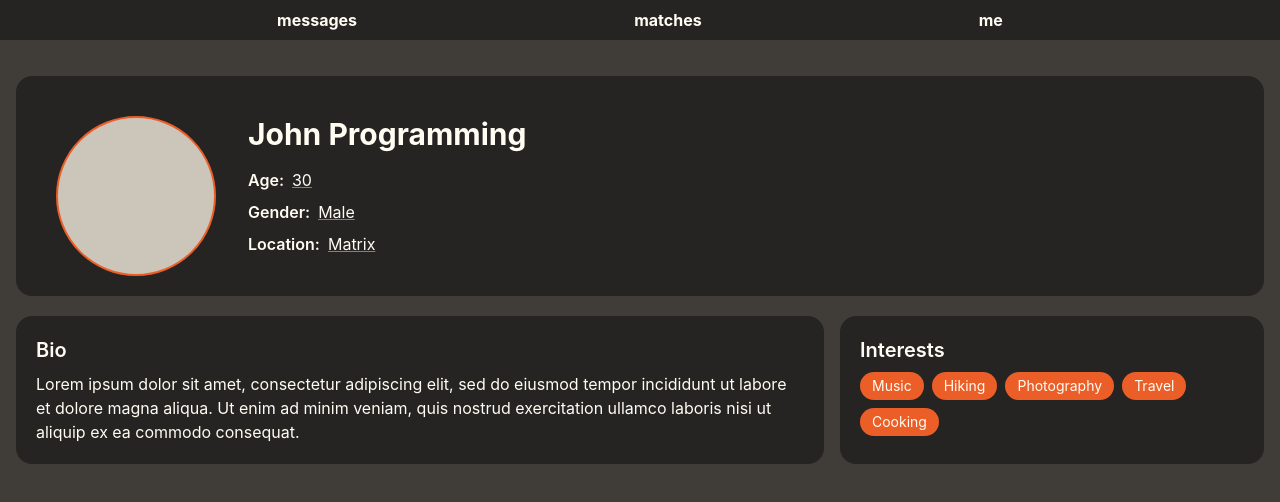
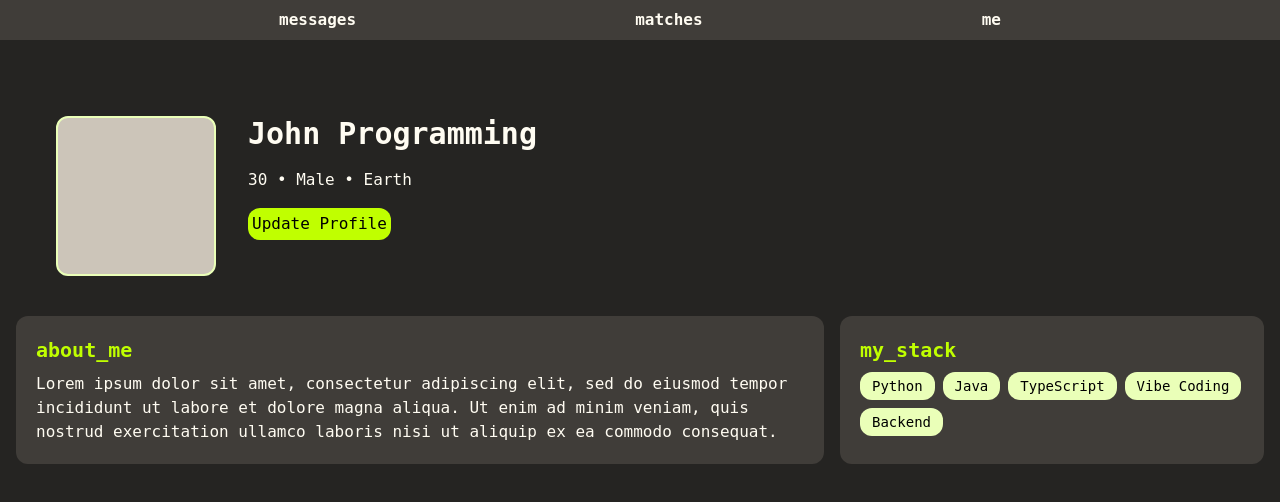
Before and after one commit to imranshiundu/MatchMe, a React (Vite) app in the folder frontend/: page /profile in a window 1280 px wide. Shown: the top 502 px of the page. Built offline with nearby package versions, Linux system fonts and the light colour scheme.

Commit message:
wip: added a bit more styling and a basic edit page

```diff
--- a/frontend/src/components/auth/LoginForm.tsx
+++ b/frontend/src/components/auth/LoginForm.tsx
@@ -21,7 +21,7 @@ function LoginForm() {
     const handleSubmit = async (e: SubmitEvent) => {
         e.preventDefault()
         try {
-            const response = await fetch('http://localhost:5432/matchme/login',
+            const response = await fetch('http://localhost:8080/matchme/login',
                 {
                     method: 'POST',
                     body: JSON.stringify(loginDetails)
--- a/frontend/src/components/layout/Header.tsx
+++ b/frontend/src/components/layout/Header.tsx
@@ -2,10 +2,10 @@ import { Link } from 'react-router-dom'
 
 function Header () {
     return (
-        <footer className='flex h-10 justify-evenly items-center bg-[#252422] text-[#FFFCF2] font-bold'>
-            <Link to="/messages" className='hover:underline decoration-2 decoration-[#EB5E28]'>messages</Link>
-            <Link to="/dashboard" className='hover:underline decoration-2 decoration-[#EB5E28]'>matches</Link>
-            <Link to="/profile" className='hover:underline decoration-2 decoration-[#EB5E28]'>me</Link>
+        <footer className='flex h-10 justify-evenly items-center bg-[#403D39] text-[#FFFCF2] font-bold'>
+            <Link to="/messages" className='hover:underline decoration-2 decoration-[#C0FF00]'>messages</Link>
+            <Link to="/dashboard" className='hover:underline decoration-2 decoration-[#C0FF00]'>matches</Link>
+            <Link to="/profile" className='hover:underline decoration-2 decoration-[#C0FF00]'>me</Link>
         </footer>
     )
 }
--- /dev/null
+++ b/frontend/src/components/profile/EditProfile.tsx
@@ -0,0 +1,29 @@
+function EditProfile({user, viewChange}) {
+    // TODO use user data to prepopulate input field values
+    // TODO add change handler
+    // TODO add server update
+    // TODO style page
+    return (
+        <>
+            <h1 className={'font-bold text-2xl underline decoration-[#eaffb8]'}>Edit Profile</h1>
+            <div className="h-35 w-35 bg-[#CCC5B9]"/>
+            <button className={'text-[#eaffb8]'}>[CHANGE_PICTURE]</button>
+            <p>full_name</p>
+            <input type={"text"} className={'bg-gray-700'}></input>
+            <p>birth_date</p>
+            <input type={"text"} className={'bg-gray-700'}></input>
+            <p>gender</p>
+            <input type={"text"} className={'bg-gray-700'}></input>
+            <p>location</p>
+            <input type={"text"} className={'bg-gray-700'}></input>
+            <p>user_description</p>
+            <input type={"text"} className={'bg-gray-700'}></input>
+            <p>tech_stack</p>
+            <button className={'text-[#eaffb8]'}>[insert_tag]</button>
+            <p>Interest tags will go here...</p>
+            <button onClick={viewChange} className={'mt-4 cursor-pointer bg-[#C0FF00] hover:bg-[#eaffb8] px-1 py-1 text-black rounded-xl'}>Cancel</button>
+        </>
+    )
+}
+
+export default EditProfile;
--- /dev/null
+++ b/frontend/src/components/profile/ViewProfile.tsx
@@ -0,0 +1,51 @@
+function ViewProfile({user, editButton}) {
+    return (
+        <div className="max-w-7xl mx-auto p-4">
+            {/* Header Section */}
+            <section className="p-5 mt-5">
+                <div className="flex items-start">
+                    {/* Profile Picture */}
+                    <div className="h-40 w-40 bg-[#CCC5B9] border-2 border-[#eaffb8] ml-5 mt-5 rounded-xl" />
+
+                    {/* User Info */}
+                    <div className="ml-8 mt-5">
+                        <h1 className="text-3xl font-bold">{user.name}</h1>
+                        <div className="mt-4 space-y-2">
+                            {/* User Info Fields */}
+                            <div>{user.age} • {user.gender} • {user.location}</div>
+                        </div>
+                        <button
+                            onClick={editButton}
+                            className={'mt-4 cursor-pointer bg-[#C0FF00] hover:bg-[#eaffb8] px-1 py-1 text-black rounded-xl'}>Update Profile</button>
+                    </div>
+                </div>
+            </section>
+
+            {/* Bio and Interests Section */}
+            <div className="flex gap-4 mt-5">
+                {/* Biography */}
+                <section className="bg-[#403D39] p-5 flex-2 rounded-xl">
+                    <h2 className="text-[#C0FF00] text-xl font-semibold mb-2">about_me</h2>
+                    <p>{user.bio}</p>
+                </section>
+
+                {/* Interests */}
+                <section className="bg-[#403D39] p-5 flex-1 rounded-xl">
+                    <h2 className="text-[#C0FF00] text-xl font-semibold mb-2">my_stack</h2>
+                    <div className="flex flex-wrap gap-2">
+                        {user.interests.map((interest) => (
+                            <span
+                                key={interest}
+                                className="px-3 py-1 bg-[#eaffb8] text-sm text-black rounded-xl"
+                            >
+                {interest}
+              </span>
+                        ))}
+                    </div>
+                </section>
+            </div>
+        </div>
+    )
+}
+
+export default ViewProfile;
--- a/frontend/src/index.css
+++ b/frontend/src/index.css
@@ -1,4 +1,6 @@
 :root {
-    background-color: #403D39;
+    /* background-color: #403D39; */
+    background-color: #252422;
     color: #FFFCF2;
+    font-family: "monospace";
 }
--- a/frontend/src/pages/Auth/Auth.tsx
+++ b/frontend/src/pages/Auth.tsx
@@ -1,6 +1,6 @@
-import LoginForm from "../../components/auth/LoginForm.tsx";
+import LoginForm from "../components/auth/LoginForm.tsx";
 import {useState} from "react";
-import RegistrationForm from "../../components/auth/RegistrationForm.tsx";
+import RegistrationForm from "../components/auth/RegistrationForm.tsx";
 
 function Auth() {
     const [login, setLogin] = useState<boolean>(true)
--- a/frontend/src/pages/Messages/Chat.tsx
+++ b/frontend/src/pages/Chat.tsx
@@ -1,4 +1,4 @@
-import ChatMessageInput from "../../components/chat/ChatMessageInput.tsx";
+import ChatMessageInput from "../components/chat/ChatMessageInput.tsx";
 
 function Chat() {
     return (
--- /dev/null
+++ b/frontend/src/pages/Profile.tsx
@@ -0,0 +1,29 @@
+import ViewProfile from "../components/profile/ViewProfile.tsx";
+import EditProfile from "../components/profile/EditProfile.tsx";
+import {useState} from "react";
+
+function Profile() {
+    // Placeholder for dynamic data
+    const user = {
+        name: "John Programming",
+        age: "30",
+        gender: "Male",
+        location: "Earth",
+        bio: "Lorem ipsum dolor sit amet, consectetur adipiscing elit, sed do eiusmod tempor incididunt ut labore et dolore magna aliqua. Ut enim ad minim veniam, quis nostrud exercitation ullamco laboris nisi ut aliquip ex ea commodo consequat.",
+        interests: ["Python", "Java", "TypeScript", "Vibe Coding", "Backend"],
+    };
+
+    const [editView, setEditView] = useState<boolean>(false);
+    const changeView = (e:React.MouseEvent<HTMLButtonElement>) => {
+        setEditView(!editView);
+    }
+
+
+    return (
+        <>
+            {editView ? <EditProfile viewChange={changeView}/> : <ViewProfile user={user} editButton={changeView}/>}
+        </>
+    )
+}
+
+export default Profile;
--- a/frontend/src/pages/Profile/Profile.tsx
+++ /dev/null
@@ -1,69 +0,0 @@
-function Profile() {
-    // Placeholder for dynamic data
-    const user = {
-        name: "John Programming",
-        age: "30",
-        gender: "Male",
-        location: "Matrix",
-        bio: "Lorem ipsum dolor sit amet, consectetur adipiscing elit, sed do eiusmod tempor incididunt ut labore et dolore magna aliqua. Ut enim ad minim veniam, quis nostrud exercitation ullamco laboris nisi ut aliquip ex ea commodo consequat.",
-        interests: ["Music", "Hiking", "Photography", "Travel", "Cooking"],
-    };
-
-    return (
-        <div className="max-w-7xl mx-auto p-4">
-            {/* Header Section */}
-            <section className="bg-[#252422] rounded-2xl p-5 mt-5">
-                <div className="flex items-start">
-                    {/* Profile Picture */}
-                    <div className="h-40 w-40 bg-[#CCC5B9] border-2 border-[#EB5E28] rounded-full ml-5 mt-5" />
-
-                    {/* User Info */}
-                    <div className="ml-8 mt-5">
-                        <h1 className="text-3xl font-bold">{user.name}</h1>
-                        <div className="mt-4 space-y-2">
-                            {/* User Info Fields */}
-                            {[
-                                { label: "Age", value: user.age },
-                                { label: "Gender", value: user.gender },
-                                { label: "Location", value: user.location },
-                            ].map((field) => (
-                                <div key={field.label}>
-                                    <span className="font-semibold ">{field.label}:</span>
-                                    <span className="ml-2 underline decoration-[#EB5E28]">
-                    {field.value}
-                  </span>
-                                </div>
-                            ))}
-                        </div>
-                    </div>
-                </div>
-            </section>
-
-            {/* Bio and Interests Section */}
-            <div className="flex gap-4 mt-5">
-                {/* Biography */}
-                <section className="bg-[#252422] rounded-2xl p-5 flex-2">
-                    <h2 className="text-xl font-semibold mb-2">Bio</h2>
-                    <p>{user.bio}</p>
-                </section>
-
-                {/* Interests */}
-                <section className="bg-[#252422] rounded-2xl p-5 flex-1 ">
-                    <h2 className="text-xl font-semibold mb-2">Interests</h2>
-                    <div className="flex flex-wrap gap-2">
-                        {user.interests.map((interest) => (
-                            <span
-                                key={interest}
-                                className="px-3 py-1 bg-[#EB5E28] rounded-full text-sm"
-                            >
-                {interest}
-              </span>
-                        ))}
-                    </div>
-                </section>
-            </div>
-        </div>
-    )
-}
-
-export default Profile;
```
Also changed, not shown: frontend/src/App.tsx (+5 -5 lines), frontend/src/pages/Connections.tsx (renamed from frontend/src/pages/Connections/Connections.tsx), frontend/src/pages/Dashboard.tsx (renamed from frontend/src/pages/Dashboard/Dashboard.tsx).
